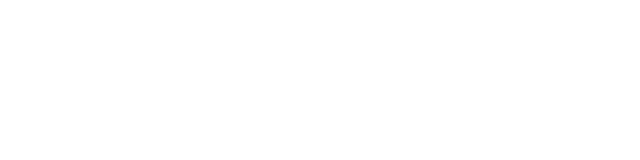
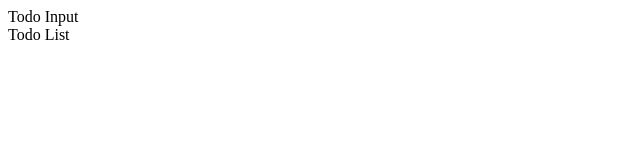
Before and after one commit to iambasilp/React-Todo-App, a React (Vite) app: page / in a window 1280 px wide. Shown: the top 160 px of the page, without its empty margins (0-640 px from the left). Built offline with nearby package versions, Linux system fonts and the light colour scheme.

Commit message:
import components into main app component for learning what is self closing tag

```diff
--- a/src/App.jsx
+++ b/src/App.jsx
@@ -1,8 +1,11 @@
-
+import TodoInput from "./components/TodoInput";
+import TodoList from "./components/TodoList";
 
 const App = () => {
   return (
     <div>
+      <TodoInput />
+      <TodoList/>
 
     </div>
   )
```
